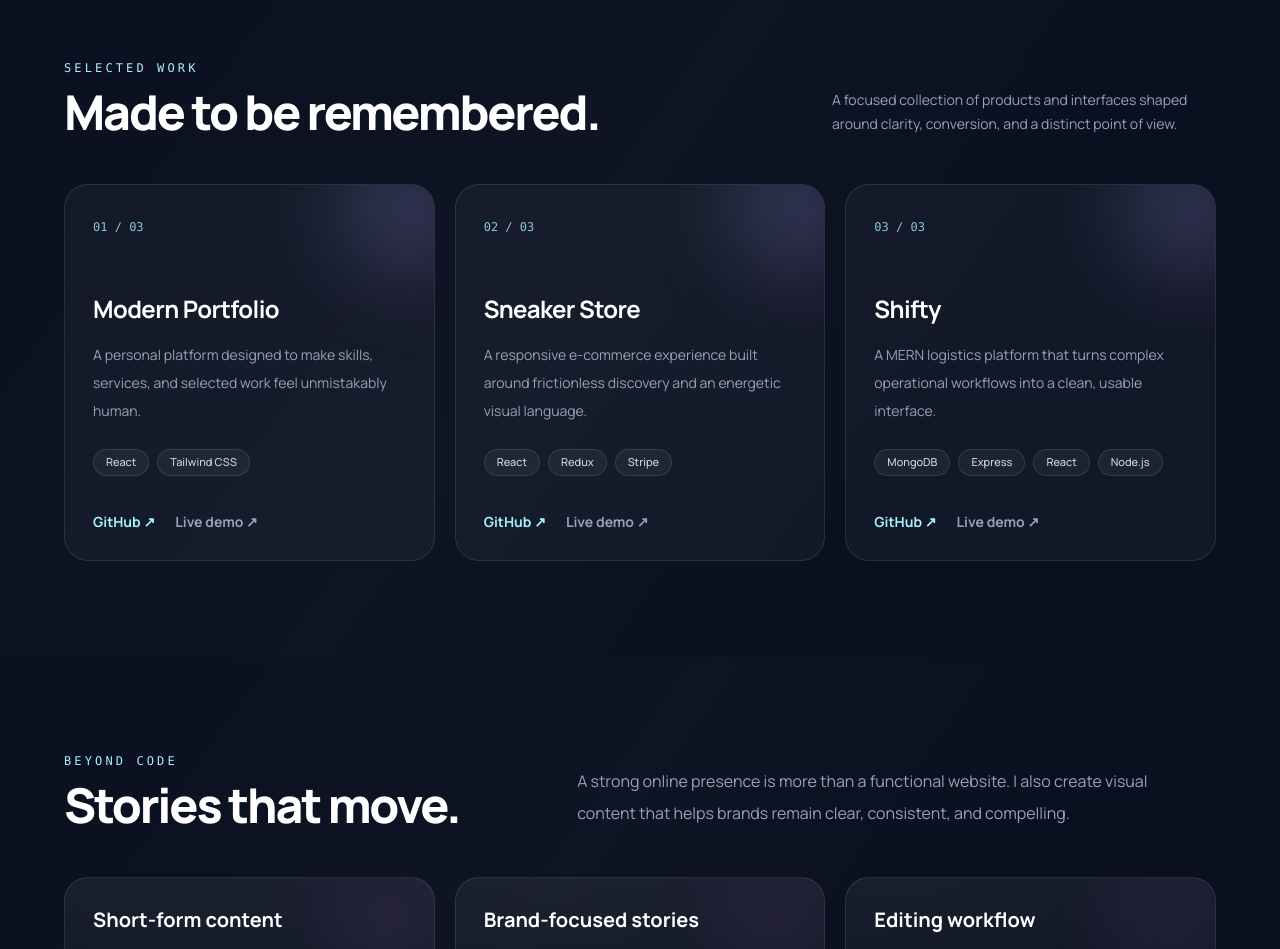
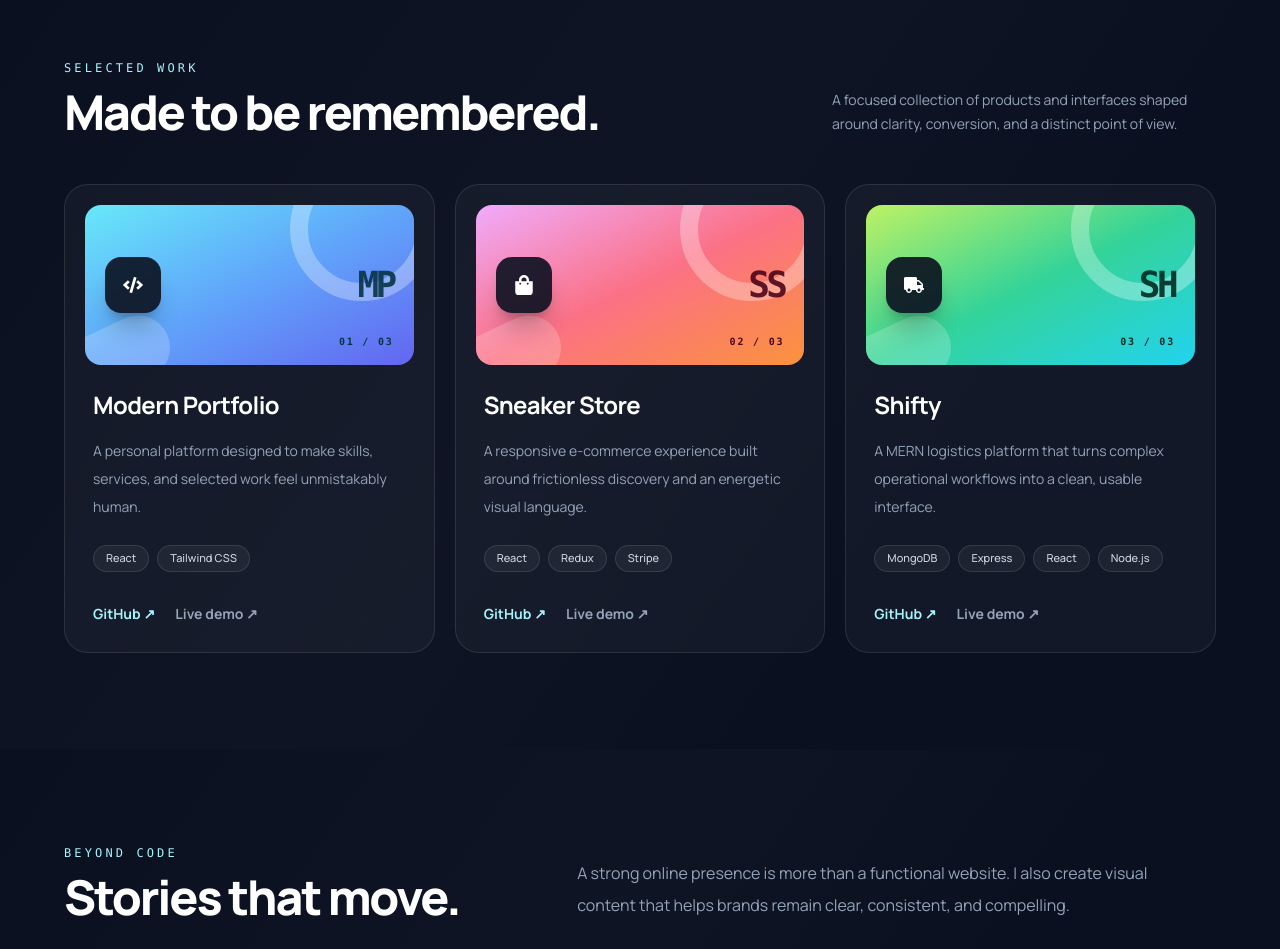
Before and after one commit to zubair2018/live-portfolio, a React (Vite) app: page / in a window 1280 px wide. Shown: the part 2820-3769 px from the top of the page. Built offline with nearby package versions, Linux system fonts and the light colour scheme.

Commit message:
Add project visual marks

```diff
--- a/src/components/Projects.jsx
+++ b/src/components/Projects.jsx
@@ -1,7 +1,9 @@
+import { FaCode, FaShoppingBag, FaTruck } from "react-icons/fa";
+
 const projects = [
-  { title: "Modern Portfolio", description: "A personal platform designed to make skills, services, and selected work feel unmistakably human.", tech: ["React", "Tailwind CSS"], github: "https://github.com/your-username/modern-portfolio", demo: "#" },
-  { title: "Sneaker Store", description: "A responsive e-commerce experience built around frictionless discovery and an energetic visual language.", tech: ["React", "Redux", "Stripe"], github: "https://github.com/your-username/sneaker-store", demo: "#" },
-  { title: "Shifty", description: "A MERN logistics platform that turns complex operational workflows into a clean, usable interface.", tech: ["MongoDB", "Express", "React", "Node.js"], github: "https://github.com/your-username/shifty", demo: "#" },
+  { title: "Modern Portfolio", description: "A personal platform designed to make skills, services, and selected work feel unmistakably human.", tech: ["React", "Tailwind CSS"], github: "https://github.com/your-username/modern-portfolio", demo: "#", mark: "MP", Icon: FaCode, accent: "from-cyan-300 via-blue-400 to-indigo-500", ink: "text-cyan-950" },
+  { title: "Sneaker Store", description: "A responsive e-commerce experience built around frictionless discovery and an energetic visual language.", tech: ["React", "Redux", "Stripe"], github: "https://github.com/your-username/sneaker-store", demo: "#", mark: "SS", Icon: FaShoppingBag, accent: "from-fuchsia-300 via-rose-400 to-orange-400", ink: "text-rose-950" },
+  { title: "Shifty", description: "A MERN logistics platform that turns complex operational workflows into a clean, usable interface.", tech: ["MongoDB", "Express", "React", "Node.js"], github: "https://github.com/your-username/shifty", demo: "#", mark: "SH", Icon: FaTruck, accent: "from-lime-300 via-emerald-400 to-cyan-400", ink: "text-emerald-950" },
 ];
 
 export default function Projects() {
@@ -18,15 +20,22 @@ export default function Projects() {
 
         <div className="grid gap-5 md:grid-cols-2 xl:grid-cols-3">
           {projects.map((project, index) => (
-            <article key={project.title} className="group relative overflow-hidden rounded-3xl border border-white/10 bg-white/[0.035] p-7 transition duration-500 hover:-translate-y-2 hover:border-cyan-300/35 hover:bg-white/[0.07] hover:shadow-2xl hover:shadow-cyan-950/30">
-              <div className="absolute -right-12 -top-12 h-36 w-36 rounded-full bg-gradient-to-br from-cyan-300/20 to-fuchsia-500/20 blur-2xl transition duration-500 group-hover:scale-150" />
-              <span className="relative font-mono text-xs text-cyan-200/80">0{index + 1} / 03</span>
-              <h3 className="relative mt-14 text-2xl font-bold tracking-tight">{project.title}</h3>
-              <p className="relative mt-4 text-sm leading-7 text-slate-400">{project.description}</p>
-              <div className="relative mt-6 flex flex-wrap gap-2">{project.tech.map((tech) => <span key={tech} className="rounded-full border border-white/10 bg-white/[0.05] px-3 py-1 text-[11px] font-medium text-slate-300">{tech}</span>)}</div>
-              <div className="relative mt-9 flex items-center gap-5 text-sm font-bold">
-                <a href={project.github} target="_blank" rel="noopener noreferrer" className="text-cyan-200 transition hover:text-white">GitHub ↗</a>
-                <a href={project.demo} target="_blank" rel="noopener noreferrer" className="text-slate-400 transition hover:text-white">Live demo ↗</a>
+            <article key={project.title} className="group relative overflow-hidden rounded-3xl border border-white/10 bg-white/[0.035] p-5 transition duration-500 hover:-translate-y-2 hover:border-cyan-300/35 hover:bg-white/[0.07] hover:shadow-2xl hover:shadow-cyan-950/30">
+              <div className={`relative flex h-40 items-center justify-between overflow-hidden rounded-2xl bg-gradient-to-br ${project.accent} p-5 ${project.ink}`}>
+                <div className="absolute -right-5 -top-12 h-36 w-36 rounded-full border-[18px] border-white/30" />
+                <div className="absolute bottom-0 left-0 h-16 w-32 -translate-x-10 translate-y-7 rotate-[-25deg] rounded-full bg-white/20" />
+                <div className="relative grid h-14 w-14 place-items-center rounded-2xl bg-[#0a1020]/90 text-xl text-white shadow-xl shadow-black/20 transition duration-500 group-hover:rotate-[-12deg] group-hover:scale-110"><project.Icon /></div>
+                <span className="relative font-mono text-4xl font-black tracking-[-0.1em] opacity-90">{project.mark}</span>
+                <span className="absolute bottom-4 right-5 font-mono text-[10px] font-bold uppercase tracking-[0.18em]">0{index + 1} / 03</span>
+              </div>
+              <div className="px-2 pb-2 pt-6">
+                <h3 className="text-2xl font-bold tracking-tight">{project.title}</h3>
+                <p className="mt-4 text-sm leading-7 text-slate-400">{project.description}</p>
+                <div className="mt-6 flex flex-wrap gap-2">{project.tech.map((tech) => <span key={tech} className="rounded-full border border-white/10 bg-white/[0.05] px-3 py-1 text-[11px] font-medium text-slate-300">{tech}</span>)}</div>
+                <div className="mt-8 flex items-center gap-5 text-sm font-bold">
+                  <a href={project.github} target="_blank" rel="noopener noreferrer" className="text-cyan-200 transition hover:text-white">GitHub ↗</a>
+                  <a href={project.demo} target="_blank" rel="noopener noreferrer" className="text-slate-400 transition hover:text-white">Live demo ↗</a>
+                </div>
               </div>
             </article>
           ))}
```
